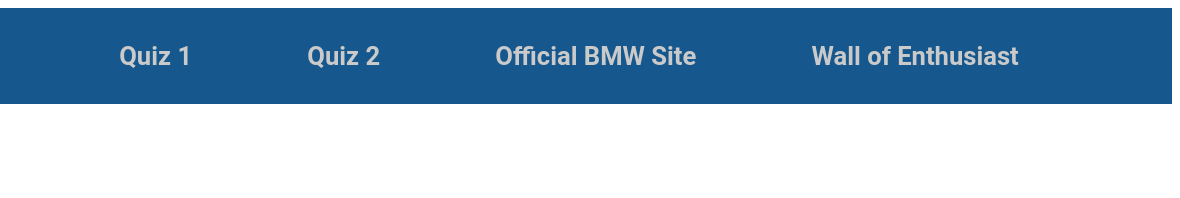
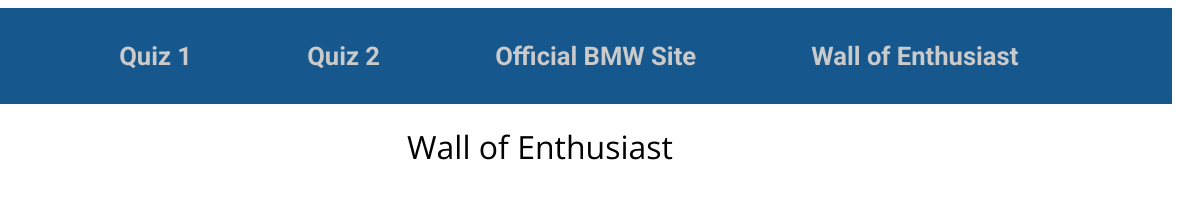
Before and after one commit to cowhca/coen161-final-project, a website: page public/wallOfEnthusiast.html in a window 1280 px wide. Shown: the full height of the page, 100-1280 px from the left. Drawn offline with nearby package versions, Linux system fonts and the light colour scheme.

Commit message:
font fixes - Justin

```diff
--- a/public/styles/wallOfEnthusiast.css
+++ b/public/styles/wallOfEnthusiast.css
@@ -19,3 +19,9 @@
   margin-left: 9vw;
   text-decoration: none;
 }
+
+#enthusiast {
+  text-align: center;
+  font-family: 'Open Sans';
+  font-weight: 400;
+}
--- a/public/wallOfEnthusiast.html
+++ b/public/wallOfEnthusiast.html
@@ -1,5 +1,9 @@
 <html>
   <head>
+    <link
+      href="https://fonts.googleapis.com/css2?family=Open+Sans&family=Roboto:wght@700&display=swap"
+      rel="stylesheet"
+    />
     <link href="styles/wallOfEnthusiast.css" rel="stylesheet" />
   </head>
   <body>
@@ -14,5 +18,6 @@
       </a>
       <a href="./wallOfEnthusiast.html" class="tabs">Wall of Enthusiast</a>
     </nav>
+    <h1 id="enthusiast">Wall of Enthusiast</h1>
   </body>
 </html>
```
Also changed, not shown: public/quiz1.html (+4 -0 lines), public/quiz2.html (+4 -0 lines), public/styles/quizpage.css (+10 -0 lines).
